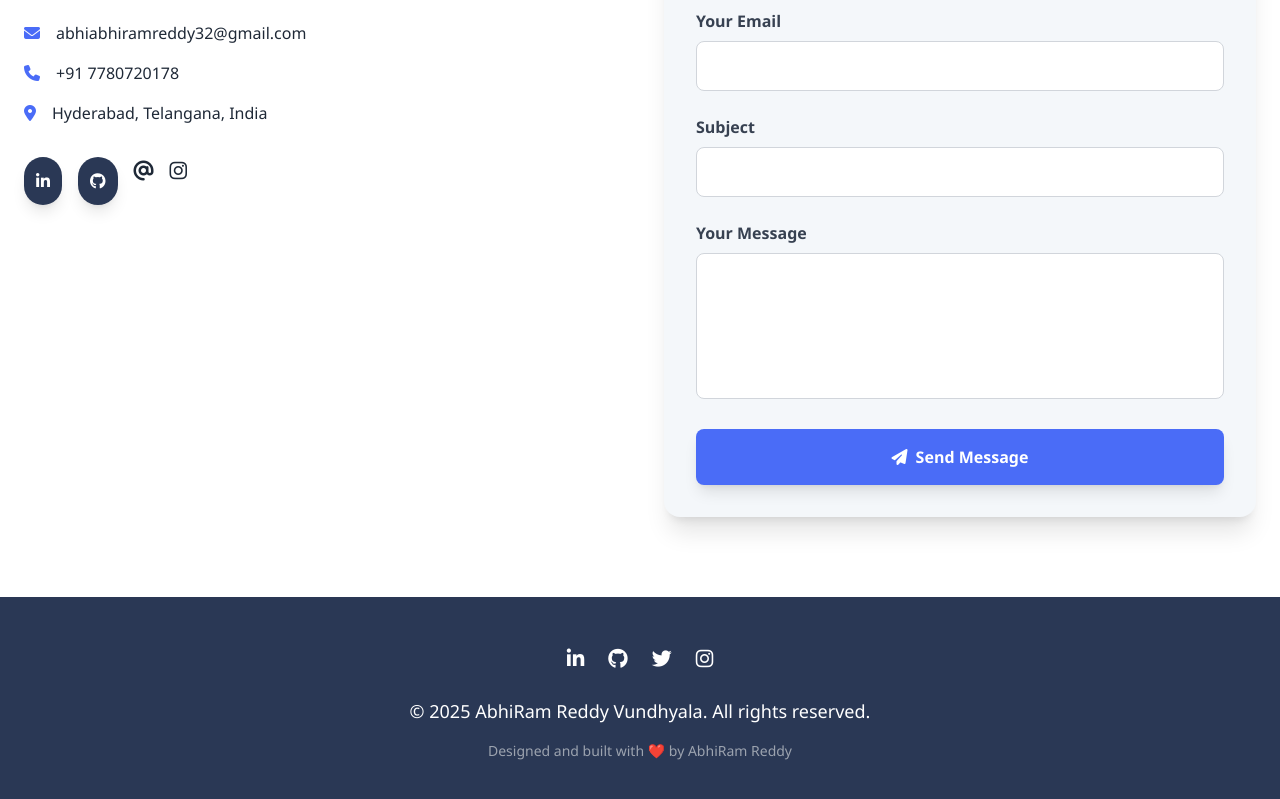
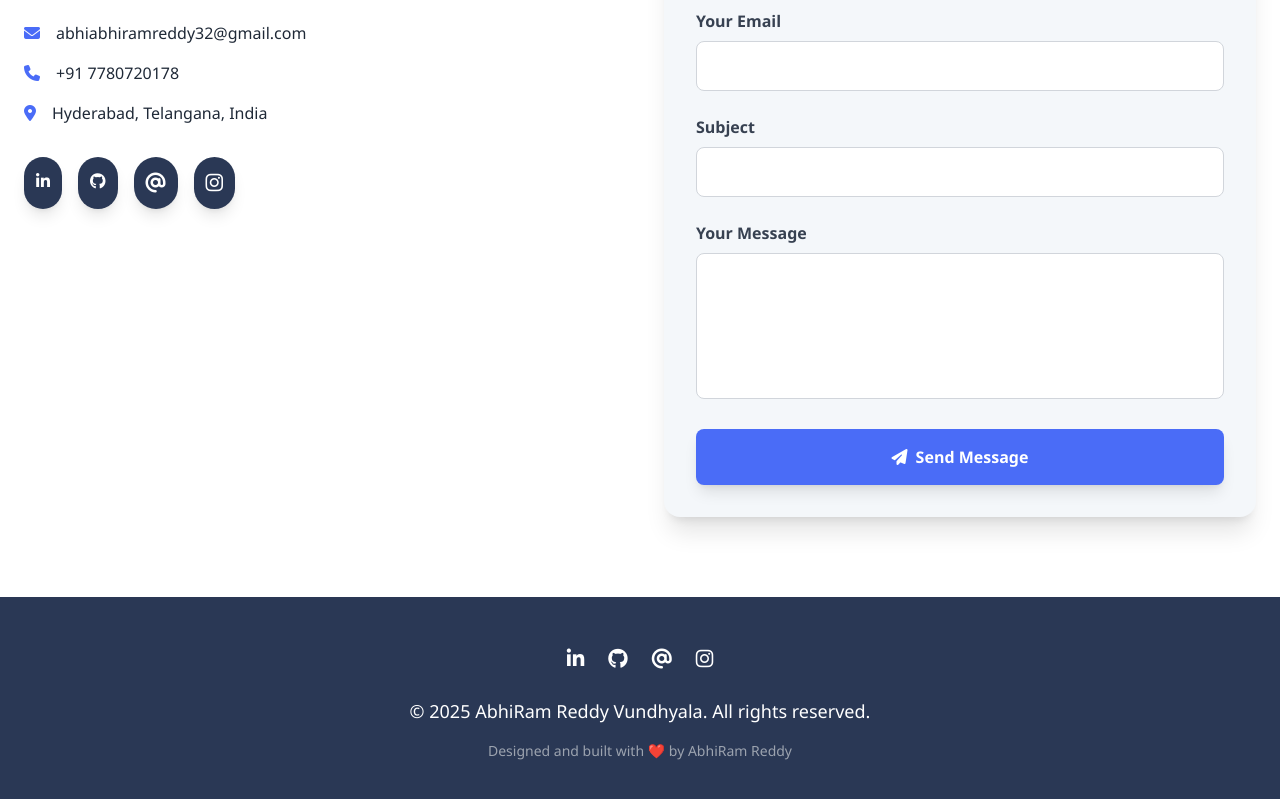
Before and after one commit to Abhiramreddyvundhyala/MY-PORTFOLIO, a plain HTML site: page index.html in a window 1280 px wide. Shown: the part 7355-8154 px from the top of the page. Drawn offline with nearby package versions, Linux system fonts and the light colour scheme.

Commit message:
Update index.html

```diff
--- a/index.html
+++ b/index.html
@@ -755,10 +755,10 @@
                         <a href="https://github.com/Abhiramreddyvundhyala" target="_blank" rel="noopener" class="bg-secondary hover:bg-primary text-white p-3 rounded-full transition duration-300 shadow-lg hover:shadow-xl transform hover:-translate-y-1">
                             <i class="fab fa-github"></i>
                         </a>
-                        <a href="https://www.threads.net/@abhi_abhiramreddy" target="_blank" rel="noopener" class="hover:text-primary transition duration-300 transform hover:scale-110">
+                        <a href="https://www.threads.net/@abhi_abhiramreddy" target="_blank" rel="noopener" class="bg-secondary hover:bg-primary text-white p-3 rounded-full transition duration-300 shadow-lg hover:shadow-xl transform hover:-translate-y-1">
                             <i class="fas fa-at text-xl"></i>
                         </a>
-                        <a href="https://www.instagram.com/abhi_abhiramreddy" target="_blank" rel="noopener" class="hover:text-primary transition duration-300 transform hover:scale-110">
+                        <a href="https://www.instagram.com/abhi_abhiramreddy" target="_blank" rel="noopener" class="bg-secondary hover:bg-primary text-white p-3 rounded-full transition duration-300 shadow-lg hover:shadow-xl transform hover:-translate-y-1">
                             <i class="fab fa-instagram text-xl"></i>
                         </a>
                     </div>
@@ -801,10 +801,10 @@
                 <a href="https://github.com/Abhiramreddyvundhyala" target="_blank" rel="noopener" class="hover:text-primary transition duration-300 transform hover:scale-110">
                     <i class="fab fa-github text-xl"></i>
                 </a>
-                <a href="#" class="hover:text-primary transition duration-300 transform hover:scale-110">
-                    <i class="fab fa-twitter text-xl"></i>
+                <a href="https://www.threads.net/@abhi_abhiramreddy" target="_blank" rel="noopener" class="hover:text-primary transition duration-300 transform hover:scale-110">
+                    <i class="fas fa-at text-xl"></i>
                 </a>
-                <a href="#" class="hover:text-primary transition duration-300 transform hover:scale-110">
+                <a href="https://www.instagram.com/abhi_abhiramreddy" target="_blank" rel="noopener" class="hover:text-primary transition duration-300 transform hover:scale-110">
                     <i class="fab fa-instagram text-xl"></i>
                 </a>
             </div>
```
